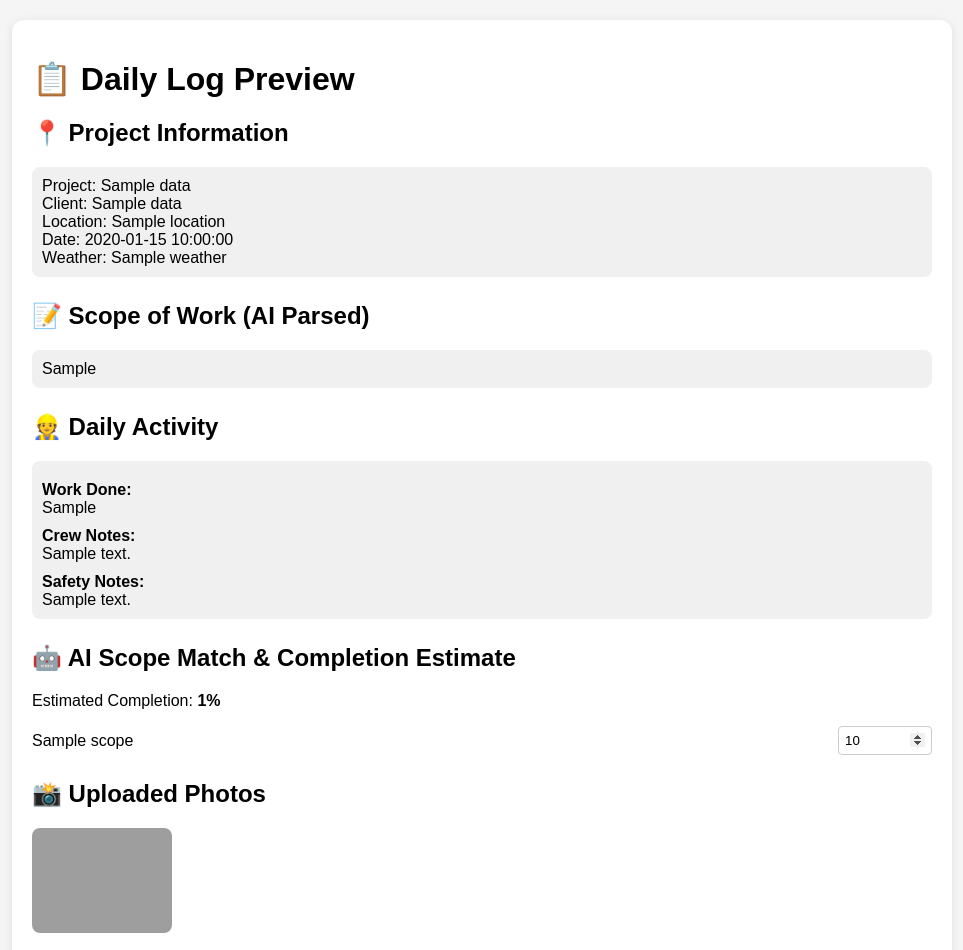
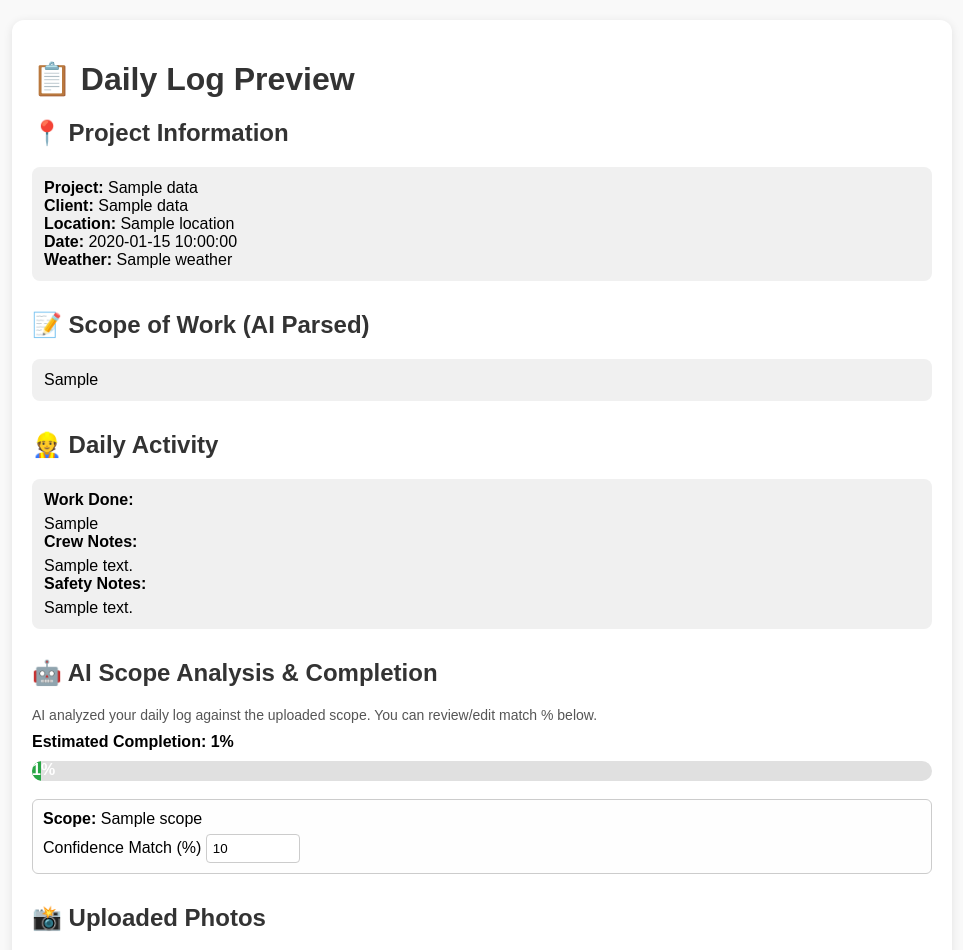
Before and after one commit to VagishKapila/gpt-material-insight-api, a Flask app: template templates/preview.html in a window 1280 px wide. Shown: the top 950 px of the page, without its empty margins (158-1121 px from the left). Run offline with Flask 3, Linux system fonts and the light colour scheme; the template is opened without the code that fills it: most values are stand-ins (such as "Sample title", 1, 10 or a date in 2020); grey boxes are pictures that could not be loaded.

Commit message:
Update preview.html

```diff
--- a/templates/preview.html
+++ b/templates/preview.html
@@ -1,74 +1,120 @@
 <!DOCTYPE html>
 <html lang="en">
 <head>
-    <meta charset="UTF-8">
+  <meta charset="UTF-8" />
   <title>Preview Daily Log</title>
-    <meta name="viewport" content="width=device-width, initial-scale=1.0">
+  <meta name="viewport" content="width=device-width, initial-scale=1.0" />
   <style>
     body {
       font-family: Arial, sans-serif;
-            background: #f5f5f5;
+      background: #f9f9f9;
       padding: 20px;
       margin: 0;
     }
-        h1, h2, h3 {
-            margin-top: 20px;
-        }
+
     .container {
       max-width: 900px;
-            margin: 0 auto;
+      margin: auto;
       background: #fff;
       padding: 20px;
       border-radius: 12px;
       box-shadow: 0 2px 10px rgba(0,0,0,0.1);
     }
+
+    h1, h2 {
+      margin-top: 20px;
+      color: #333;
+    }
+
     .section {
-            margin-bottom: 25px;
+      margin-bottom: 30px;
     }
-        .scope-item {
-            display: flex;
-            align-items: center;
-            justify-content: space-between;
-            margin-bottom: 8px;
+
+    .field-box {
+      background: #f0f0f0;
+      padding: 12px;
+      border-radius: 8px;
+      margin-bottom: 10px;
     }
-        .scope-item input {
+
+    .label {
+      font-weight: bold;
+      margin-bottom: 6px;
+      display: block;
+    }
+
+    .scope-block {
+      border: 1px solid #ccc;
+      border-radius: 6px;
+      padding: 10px;
+      margin-bottom: 10px;
+      background-color: #fefefe;
+    }
+
+    .scope-block span {
+      display: block;
+      margin-bottom: 6px;
+    }
+
+    .scope-block input {
       width: 80px;
       padding: 6px;
       border-radius: 4px;
       border: 1px solid #ccc;
     }
-        .match-true { color: green; font-weight: bold; }
-        .match-false { color: red; font-weight: bold; }
-        .field-box {
-            background: #f0f0f0;
-            padding: 10px;
-            border-radius: 8px;
-            margin-bottom: 10px;
-        }
-        .label { font-weight: bold; margin-top: 10px; display: block; }
+
     .images-preview {
       display: grid;
-            grid-template-columns: repeat(auto-fill, minmax(120px, 1fr));
+      grid-template-columns: repeat(auto-fit, minmax(120px, 1fr));
       gap: 12px;
     }
+
     .images-preview img {
       width: 100%;
-            border-radius: 8px;
+      border-radius: 6px;
+      border: 1px solid #ddd;
     }
+
     button {
       background-color: #28a745;
       color: white;
-            padding: 12px 20px;
+      padding: 12px 24px;
       font-size: 16px;
       border: none;
       border-radius: 6px;
       cursor: pointer;
     }
+
     button:hover {
       background-color: #218838;
     }
-        input[type="number"]::-webkit-inner-spin-button {
-            opacity: 1;
+
+    .progress-bar {
+      background-color: #e0e0e0;
+      border-radius: 10px;
+      overflow: hidden;
+      margin-top: 10px;
+      height: 20px;
+    }
+
+    .progress-bar-fill {
+      background-color: #28a745;
+      height: 100%;
+      text-align: center;
+      color: white;
+      font-weight: bold;
+      transition: width 0.4s ease;
+    }
+
+    .info-text {
+      font-size: 14px;
+      color: #555;
+      margin-bottom: 10px;
+    }
+
+    @media (max-width: 600px) {
+      .container { padding: 12px; }
+      button { width: 100%; font-size: 18px; }
     }
   </style>
 </head>
@@ -81,11 +127,13 @@
 
     <div class="section">
       <h2>📍 Project Information</h2>
-            <div class="field-box">Project: {{ data.project_name }}<br>
-                Client: {{ data.client_name }}<br>
-                Location: {{ data.location }}<br>
-                Date: {{ data.date }}<br>
-                Weather: {{ data.weather }}</div>
+      <div class="field-box">
+        <strong>Project:</strong> {{ data.project_name }}<br />
+        <strong>Client:</strong> {{ data.client_name }}<br />
+        <strong>Location:</strong> {{ data.location }}<br />
+        <strong>Date:</strong> {{ data.date }}<br />
+        <strong>Weather:</strong> {{ data.weather }}
+      </div>
     </div>
 
     {% if ai_analysis and ai_analysis.scope_source %}
@@ -98,19 +146,35 @@
     <div class="section">
       <h2>👷 Daily Activity</h2>
       <div class="field-box">
-                <span class="label">Work Done:</span> {{ data.work_done }}<br>
-                <span class="label">Crew Notes:</span> {{ data.crew_notes }}<br>
+        <span class="label">Work Done:</span> {{ data.work_done }}
+        <br />
+        <span class="label">Crew Notes:</span> {{ data.crew_notes }}
+        <br />
         <span class="label">Safety Notes:</span> {{ data.safety_notes }}
       </div>
     </div>
 
     {% if ai_analysis %}
     <div class="section">
-            <h2>🤖 AI Scope Match & Completion Estimate</h2>
-            <p>Estimated Completion: <strong>{{ ai_analysis.percent_complete | round(0) }}%</strong></p>
+      <h2>🤖 AI Scope Analysis & Completion</h2>
+      <div class="info-text">
+        AI analyzed your daily log against the uploaded scope. You can review/edit match % below.
+      </div>
+      <div>
+        <strong>Estimated Completion: {{ ai_analysis.percent_complete | round(0) }}%</strong>
+        <div class="progress-bar">
+          <div class="progress-bar-fill" style="width: {{ ai_analysis.percent_complete | round(0) }}%">
+            {{ ai_analysis.percent_complete | round(0) }}%
+          </div>
+        </div>
+      </div>
+
+      <br />
+
       {% for s in ai_analysis.scored_items %}
-                <div class="scope-item">
-                    <span>{{ s.scope }}</span>
+      <div class="scope-block">
+        <span><strong>Scope:</strong> {{ s.scope }}</span>
+        <label>Confidence Match (%)</label>
         <input type="number" name="score_{{ s.scope[:75] }}" value="{{ s.confidence | round(0) }}">
       </div>
       {% endfor %}
@@ -122,7 +186,7 @@
       <h2>📸 Uploaded Photos</h2>
       <div class="images-preview">
         {% for path in images %}
-                    <img src="/{{ path }}" alt="Job Photo">
+        <img src="/{{ path }}" alt="Job Photo" />
         {% endfor %}
       </div>
     </div>
```
Lines whose indentation alone changed are shown as unchanged.
